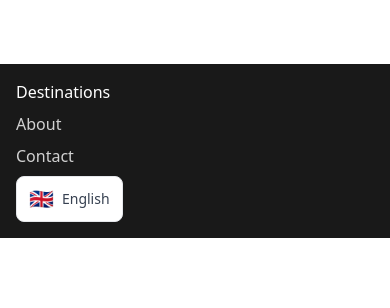
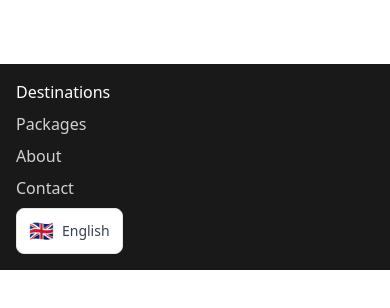
Before and after one commit to LahiruV/tour-gx, a React (Vite) app: page /destinations in a window 390 px wide. Both pictures are taken after a click on the button 362 px from the left and 32 px from the top of the page. Shown: the top 308 px of the page. Built offline with nearby package versions, Linux system fonts and the light colour scheme.

Commit message:
fix: Adjust header link styles for consistency and improve DestinationHero layout

```diff
--- a/src/components/Header.tsx
+++ b/src/components/Header.tsx
@@ -46,8 +46,8 @@ export const Header = () => {
           <Link
             to="/packages"
             className={`${isScrolled
-                ? isActive('/packages') ? 'text-primary font-medium' : 'text-gray-600'
-                : isActive('/packages') ? 'text-white font-medium' : 'text-white/80'
+              ? isActive('/packages') ? 'text-primary font-medium' : 'text-gray-600'
+              : isActive('/packages') ? 'text-white font-medium' : 'text-white/80'
               } hover:${isScrolled ? 'text-primary' : 'text-white'} transition-colors`}
           >
             {t('nav.packages')}
@@ -113,15 +113,15 @@ export const Header = () => {
           >
             {t('nav.destinations')}
           </Link>
-          {/* <Link
+          <Link
             to="/packages"
             className={`block ${isScrolled
-                ? isActive('/packages') ? 'text-primary font-medium' : 'text-gray-600'
-                : isActive('/packages') ? 'text-white font-medium' : 'text-white/80'
+              ? isActive('/packages') ? 'text-primary font-medium' : 'text-gray-600'
+              : isActive('/packages') ? 'text-white font-medium' : 'text-white/80'
               } hover:${isScrolled ? 'text-primary' : 'text-white'} transition-colors`}
           >
             {t('nav.packages')}
-          </Link> */}
+          </Link>
           <Link
             to="/about"
             className={`block ${isScrolled
--- a/src/components/destinations/DestinationHero.tsx
+++ b/src/components/destinations/DestinationHero.tsx
@@ -50,9 +50,9 @@ export const DestinationHero = ({ filters, onFilterChange }: DestinationHeroProp
         backgroundImage: 'url("https://raw.githubusercontent.com/LahiruV/tour-gx/refs/heads/main/public/images/destination.avif")',
       }}
     >
-      <div className="absolute inset-0 bg-black bg-opacity-50" />
       <div className="relative z-10 h-full flex flex-col items-center justify-center text-white px-4">
-        <h1 className="text-4xl md:text-5xl font-bold mb-4 text-center">{t('destinations.title')}</h1>
+        <div className="absolute inset-0 bg-black bg-opacity-50" />
+        <h1 className="text-4xl md:text-5xl font-bold mb-4 text-center" style={{ paddingTop: "130px" }}>{t('destinations.title')}</h1>
         <p className="text-xl text-center max-w-2xl mb-8">{t('destinations.subtitle')}</p>
         <div className="w-full max-w-4xl">
           <div className="bg-white/90 backdrop-blur-sm rounded-lg p-2 flex flex-col md:flex-row gap-2"
```
